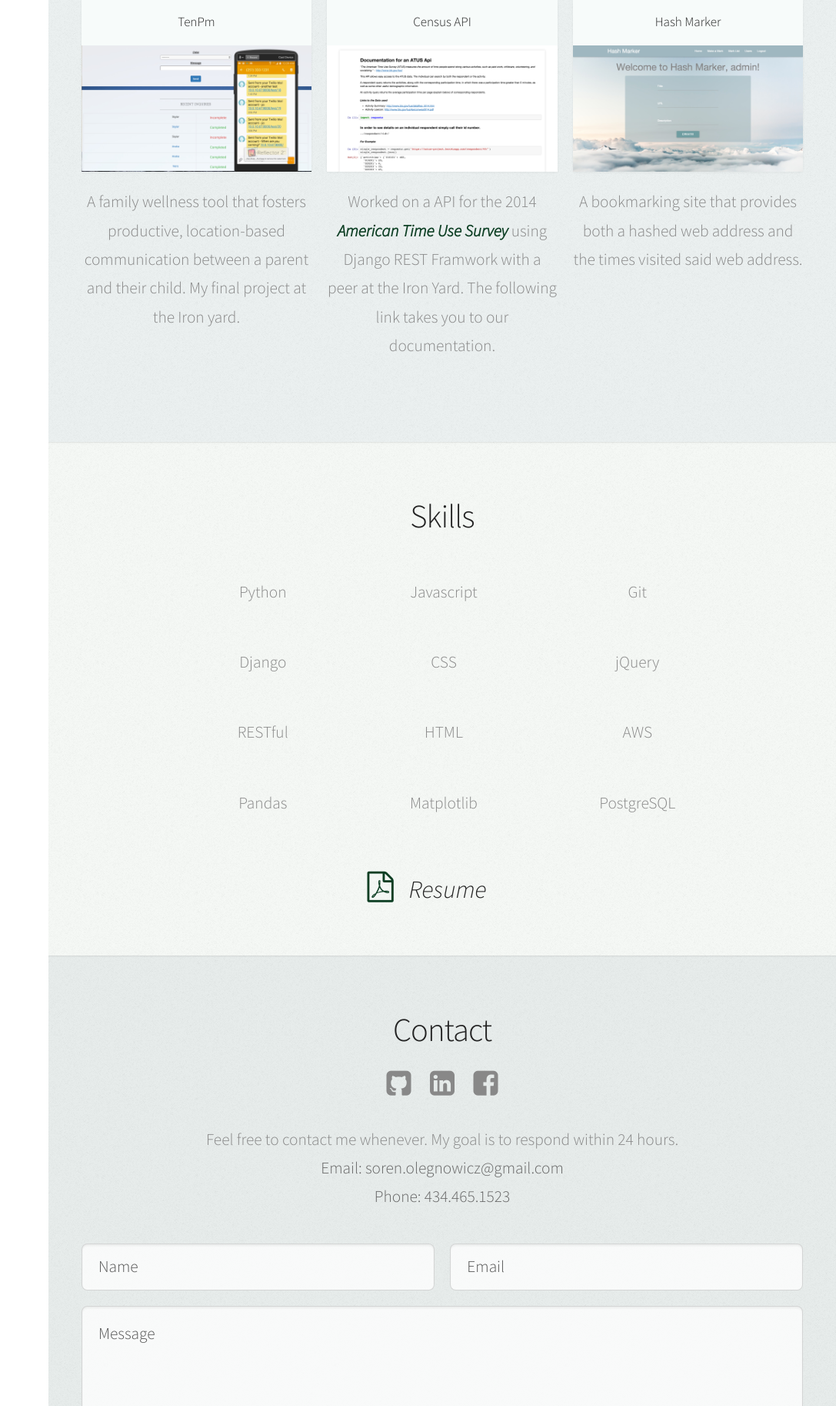
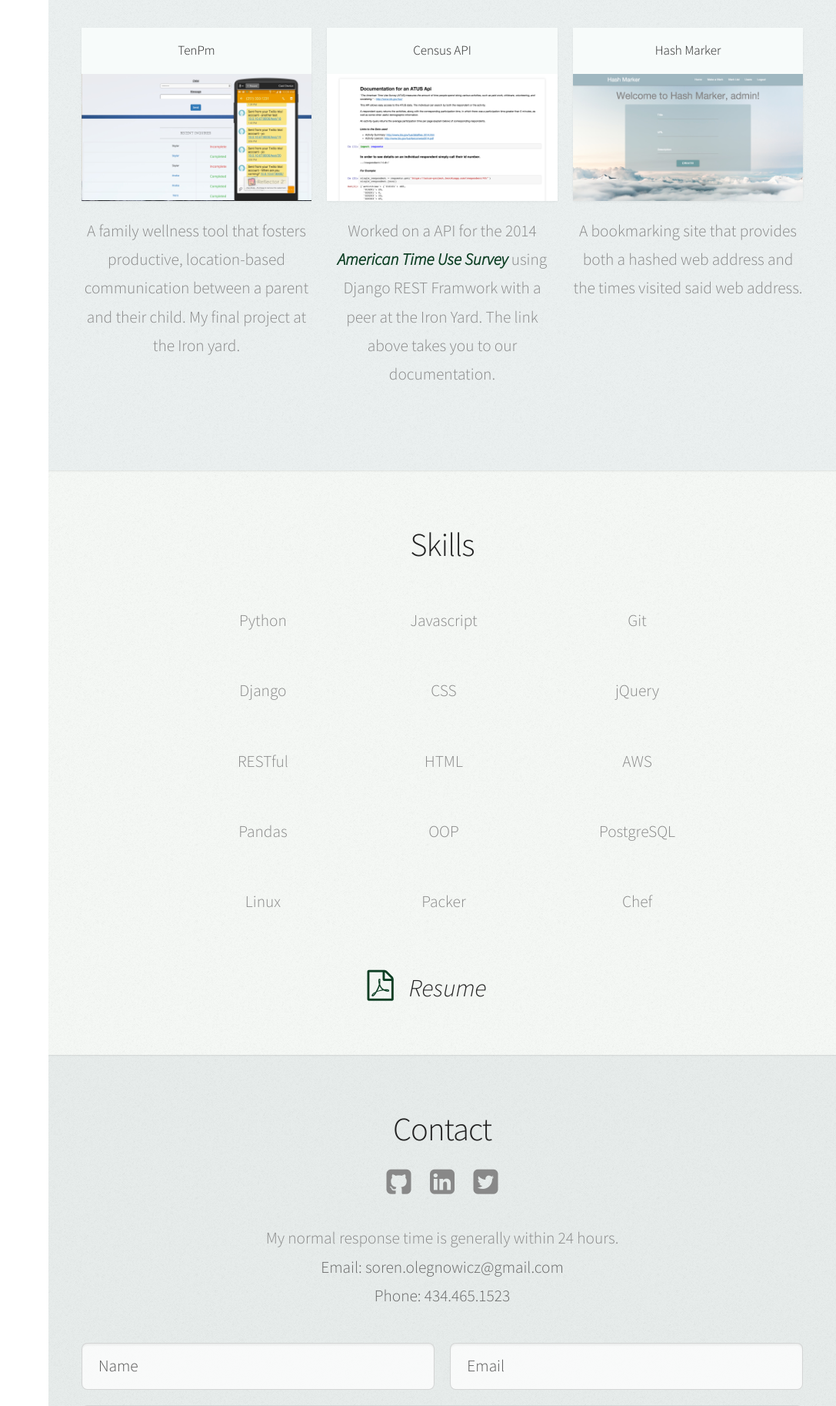
Before and after one commit to SorenOlegnowicz/folio, a Django app: page / in a window 1280 px wide. Shown: the part 1798-3624 px from the top of the page at 77% size, without its empty margins (193-1280 px from the left). Run offline with Django 3.2, Linux system fonts and the light colour scheme.

Commit message:
Updated: Resume, Skills, Icons

```diff
--- a/website/templates/pdf.html
+++ b/website/templates/pdf.html
@@ -14,7 +14,7 @@
 </head>
 <body>
     <div class="pdframe">
-        <iframe src="https://drive.google.com/file/d/0B9sfQI5UxkAaYmVGMVNBTG13OUk/preview" width="1145" height="800"></iframe>
+        <iframe src="https://drive.google.com/file/d/0B9sfQI5UxkAaR25waFRILWNFRDA/preview" width="1145" height="800"></iframe>
     </div>
 </body>
 </html>
--- a/website/templates/webpage.html
+++ b/website/templates/webpage.html
@@ -87,7 +87,9 @@
 {#							<a href="#" class="image featured"><img src="{% static 'images/pic08.jpg' %}" alt="" /></a>#}
                             <h3 class="headers">Profession</h3>
 							<p>I am a software developer currently focused on backend programming. With the Django web framework being my main area of expertise,
-                                I have often found myself having to work on the front-end of any given project. While I prefer the more logical problem solving of back-end work, I am not one to shy away from tackling the front-end.</p>
+                                I have often found myself having to work on the front-end of any given project. While I prefer the more logical problem solving of back-end work,
+                                I am not one to shy away from tackling the front-end. I have also had to be responsible for the operations side of development.
+                                While it was a bit intimidating at first, I now enjoy handling the necessary system administration</p>
                             <h3 class="headers">Objectives</h3>
                             <p>I seek to be immersed in an environment where I am continuing to build on my knowledge of computing and
                                  am able to offer contributions of significance. Being able to work with others that have more experience than I do is a definite plus.
@@ -127,7 +129,7 @@
 										<a href="https://autus-project.herokuapp.com/" class="image fit" target="_blank"><img src="{% static 'images/census.JPEG' %}" alt="" /></a>
 									</article>
                                     <p>Worked on a API for the 2014 <a class="johns" href="http://www.bls.gov/tus/">American Time Use Survey</a> using Django REST Framwork
-                                        with a peer at the Iron Yard. The following link takes you to our documentation.</p>
+                                        with a peer at the Iron Yard. The link above takes you to our documentation.</p>
 								</div>
 								<div class="4u$ 12u$(mobile)">
 									<article class="item">
@@ -154,18 +156,21 @@
                                     <li>Django</li>
                                     <li>RESTful</li>
                                     <li>Pandas</li>
+                                    <li>Linux</li>
                                 </ul>
                                 <ul style="padding: 100px; padding-top: 10px !important; padding-bottom: 1px !important;">
                                     <li>Javascript</li>
                                     <li>CSS</li>
                                     <li>HTML</li>
-                                    <li>Matplotlib</li>
+                                    <li>OOP</li>
+                                    <li>Packer</li>
                                 </ul>
                                 <ul>
                                     <li>Git</li>
                                     <li>jQuery</li>
                                     <li>AWS</li>
                                     <li>PostgreSQL</li>
+                                    <li>Chef</li>
                                 </ul>
                                 <div class="johns" style="margin-right: 40px;">
                                     <a style="margin-right: 37px; border-bottom: none !important; font-size: xx-large;" href="resume.pdf"><i style="margin-right: 20px !important;" class="icon fa-file-pdf-o"></i><span class="label"><b style="font-weight: 500; color: #222 !important;">Resume</b></span></a>
@@ -184,13 +189,13 @@
                             <ul class="icons eycon" style="margin-bottom: 1em !important;">
                                 <li><a href="https://github.com/SorenOlegnowicz" class="icon fa-github-square"><span class="label">Github</span></a></li>
                                 <li><a href="https://www.linkedin.com/profile/view?id=AAMAAA_KTNMBEhyX7PWjY4NT7ImCJcmUMZbFbmw&trk=hp-identity-name" class="icon fa-linkedin-square"><span class="label">Linkedin</span></a></li>
-                                <li><a href="https://www.facebook.com/soren.olegnowicz" class="icon fa-facebook-square"><span class="label">Facebook</span></a></li>
+                                <li><a href="https://twitter.com/SorenOleg" class="icon fa-twitter-square"><span class="label">Twitter</span></a></li>
 						    </ul>
-							<p>Feel free to contact me whenever. My goal is to respond within 24 hours. <br style="text-align: left !important;"><b>Email: soren.olegnowicz@gmail.com</b><br><b>Phone: 434.465.1523</b></p>
+							<p>My normal response time is generally within 24 hours. <br style="text-align: left !important;"><b>Email: soren.olegnowicz@gmail.com</b><br><b>Phone: 434.465.1523</b></p>
 
 							<form method="post" action="">{% csrf_token %}
 								<div class="row">
-									<div class="6u 12u$(mobile)"><input type="text" name="name" placeholder="Name" /></div>
+									<div class="6u 12u$(mobile)"><input type="text" name="name" placeholder="Name"/></div>
 									<div class="6u$ 12u$(mobile)"><input type="text" name="email" placeholder="Email" /></div>
 									<div class="12u$">
                                         <textarea name="message" placeholder="Message"></textarea>
@@ -211,7 +216,7 @@
                         <ul class="icons" style="margin-bottom: 0.0em !important; margin-top: 2em;">
                             <li><a href="https://github.com/SorenOlegnowicz" class="icon fa-github-square"><span class="label">Github</span></a></li>
                             <li><a href="https://www.linkedin.com/profile/view?id=AAMAAA_KTNMBEhyX7PWjY4NT7ImCJcmUMZbFbmw&trk=hp-identity-name" class="icon fa-linkedin-square"><span class="label">Linkedin</span></a></li>
-							<li><a href="https://www.facebook.com/soren.olegnowicz" class="icon fa-facebook-square"><span class="label">Facebook</span></a></li>
+							<li><a href="https://twitter.com/SorenOleg" class="icon fa-twitter-square"><span class="label">Twitter</span></a></li>
 						</ul>
 
 						</div>
@@ -224,7 +229,7 @@
 
 				<!-- Copyright -->
 					<ul class="copyright">
-						<li>&copy; 2015 Soren Olegnowicz</li>
+						<li>Theme: Prologue by HTML5UP</li>
 					</ul>
 
 			</div>
```
Also changed, not shown: 1 other file.
